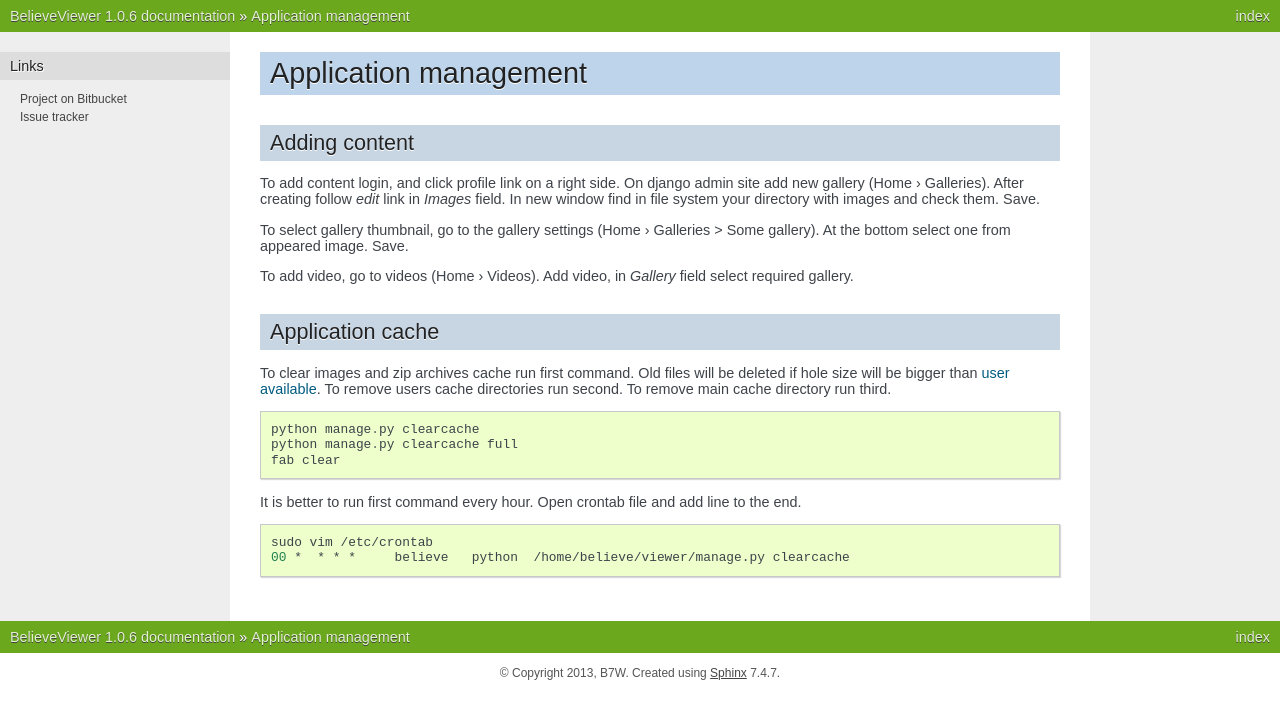
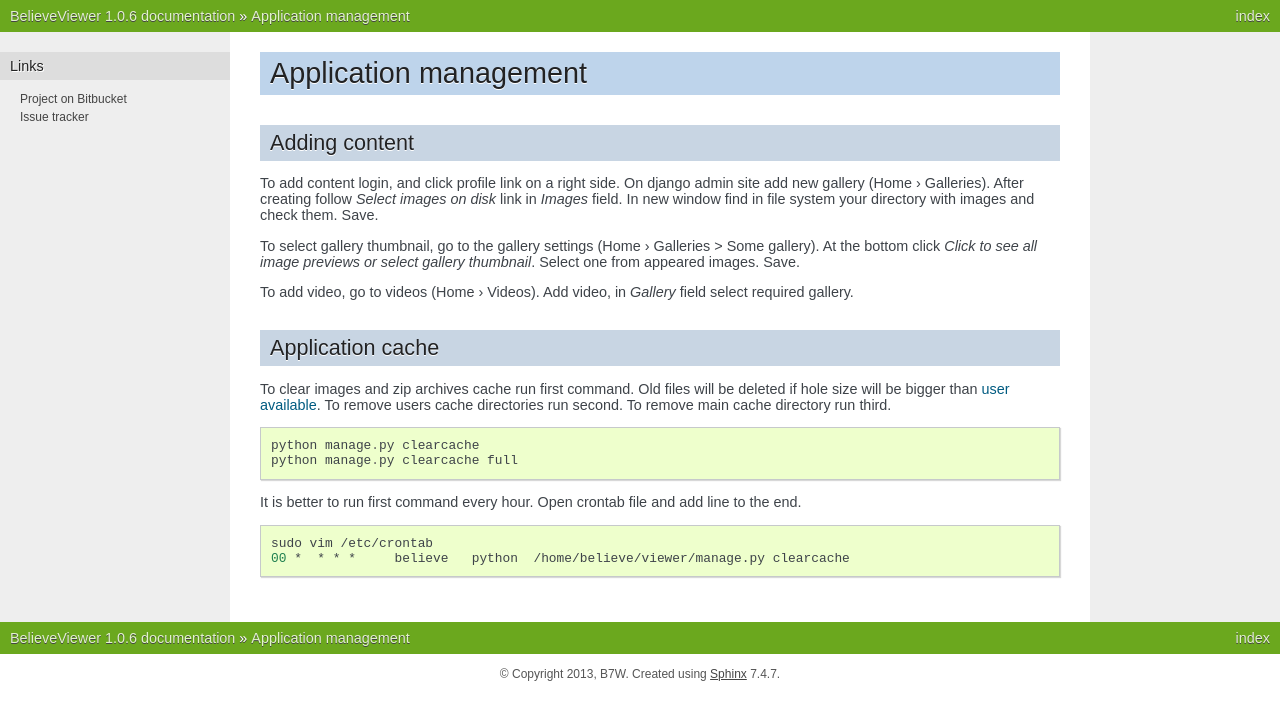
Before and after one commit to b7w/bviewer, a Sphinx documentation site: the page built from docs/intro/management.rst, in a window 1280 px wide. Shown: the top 720 px of the page. Built offline with Sphinx 7.4.7, drawn with Linux system fonts in a browser that asks for light colours.

Commit message:
Update some docs

```diff
--- a/docs/intro/management.rst
+++ b/docs/intro/management.rst
@@ -11,11 +11,13 @@
 .. index:: Adding content, Content
 
 | To add content login, and click profile link on a right side.
-  On django admin site add new gallery (Home › Galleries). After creating follow  *edit* link in *Images* field.
+  On django admin site add new gallery (Home › Galleries).
+  After creating follow *Select images on disk* link in *Images* field.
   In new window find in file system your directory with images and check them. Save.
 
 | To select gallery thumbnail, go to the gallery settings (Home › Galleries > Some gallery).
-  At the bottom select one from appeared image. Save.
+  At the bottom click *Click to see all image previews or select gallery thumbnail*.
+  Select one from appeared images. Save.
 
 | To add video, go to videos (Home › Videos). Add video, in *Gallery* field select required gallery.
 
@@ -35,7 +37,6 @@
 
     python manage.py clearcache
     python manage.py clearcache full
-    fab clear
 
 | It is better to run first command every hour.
   Open crontab file and add line to the end.
```
